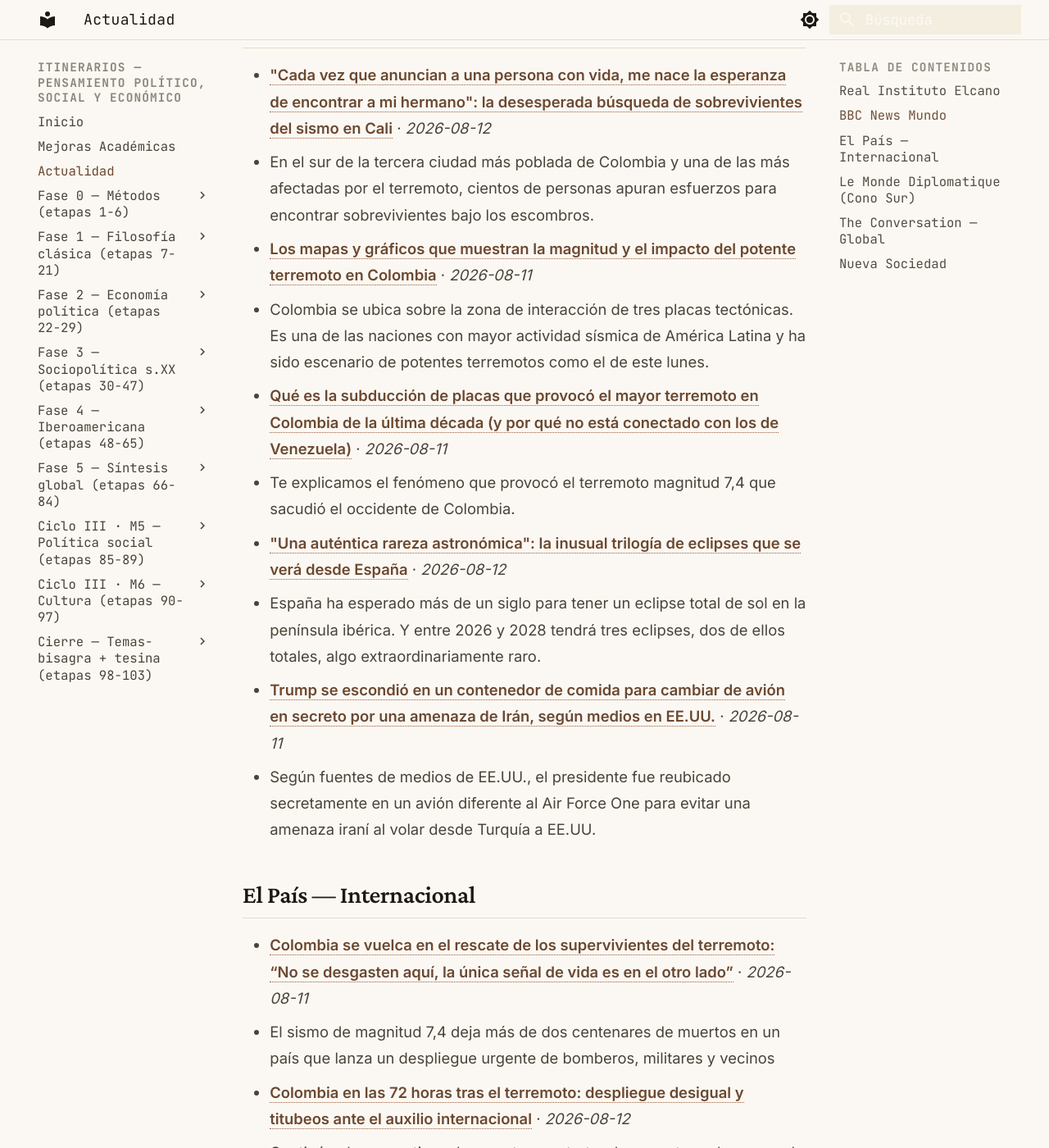
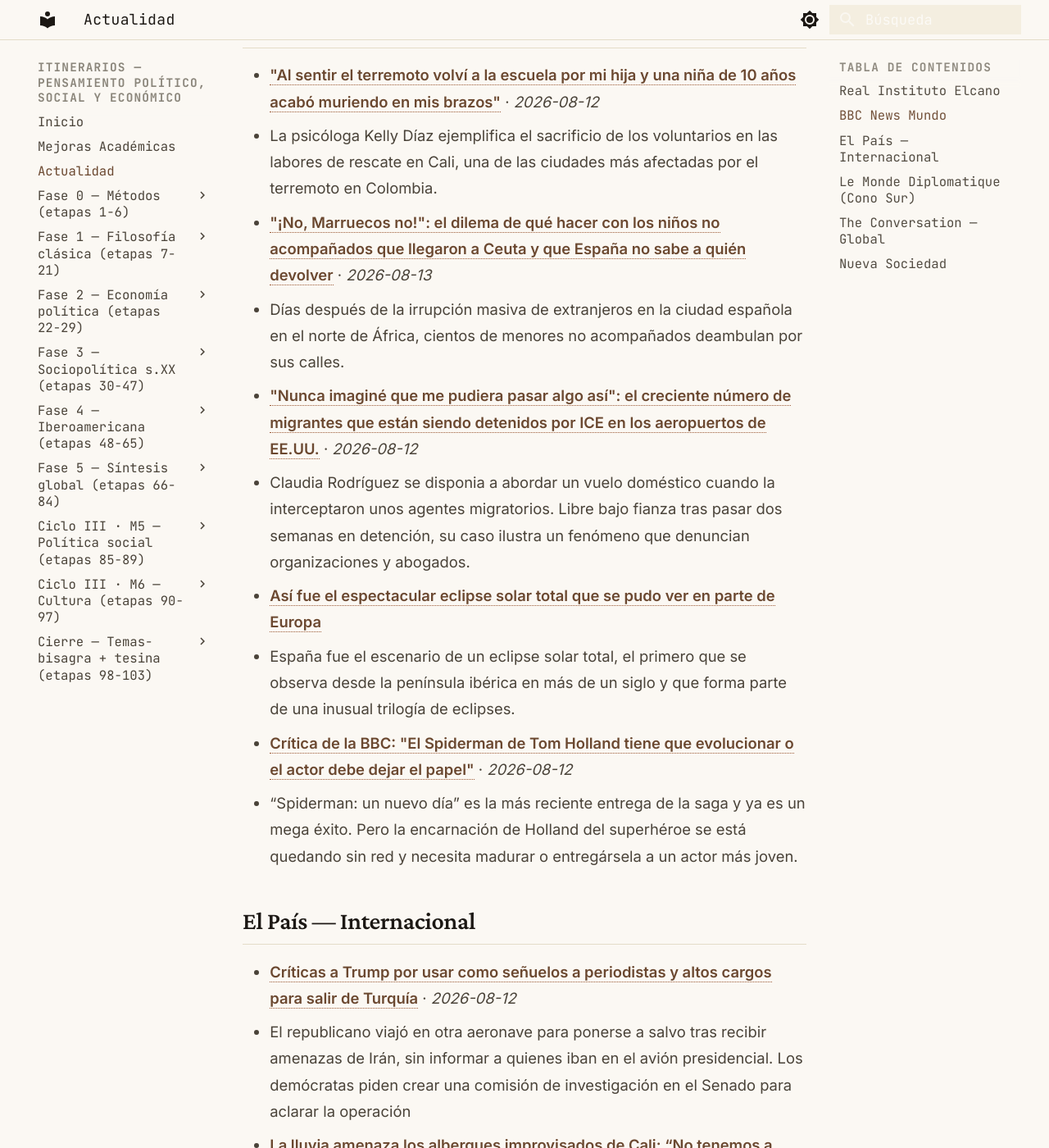
Before and after one commit to MrSpagVi/Curso, an MkDocs documentation site: the page built from docs/actualidad.md, in a window 1280 px wide and 1400 px high, scrolled down 823 px. Shown: the whole window at 82% size. Built offline with MkDocs 1.6.1 and Material for MkDocs 9.7.7, drawn with Linux system fonts in a browser that asks for light colours; some of the changed text lies outside the part shown.

Commit message:
auto: actualidad 2026-08-13

```diff
--- a/docs/actualidad.md
+++ b/docs/actualidad.md
@@ -6,7 +6,7 @@ title: Actualidad
 
 Últimos titulares de fuentes que dictan agenda en ciencia política y geopolítica. Actualizado automáticamente cada día (vía GitHub Actions).
 
-_Última actualización: 2026-08-12 07:10 UTC_
+_Última actualización: 2026-08-13 07:13 UTC_
 
 !!! tip "Ritual mensual — #actualidad"
     El último sábado de cada mes: agarrá **un** titular de los de abajo y escribí **300 palabras** aplicándole **2 autores** del último mes que leíste. ¿Qué diría cada uno? ¿En qué chocan? No resumas la noticia — usala como caso para pensar con las herramientas que venís construyendo. Guardá el texto con el tag `#actualidad` en tu sistema de notas. Esto convierte la teoría en criterio sobre la coyuntura: el objetivo del plan no es citar a Maquiavelo, es leer el presente con él.
@@ -17,29 +17,29 @@ _Sin datos en esta ejecución. Visitar fuente: [https://www.realinstitutoelcano.
 
 ## BBC News Mundo
 
-- **["Cada vez que anuncian a una persona con vida, me nace la esperanza de encontrar a mi hermano": la desesperada búsqueda de sobrevivientes del sismo en Cali](https://www.bbc.com/mundo/articles/c75gk07kr79o?at_medium=RSS&at_campaign=rss)** · *2026-08-12*
-  - En el sur de la tercera ciudad más poblada de Colombia y una de las más afectadas por el terremoto, cientos de personas apuran esfuerzos para encontrar sobrevivientes bajo los escombros.
-- **[Los mapas y gráficos que muestran la magnitud y el impacto del potente terremoto en Colombia](https://www.bbc.com/mundo/articles/c9985j8x59no?at_medium=RSS&at_campaign=rss)** · *2026-08-11*
-  - Colombia se ubica sobre la zona de interacción de tres placas tectónicas. Es una de las naciones con mayor actividad sísmica de América Latina y ha sido escenario de potentes terremotos como el de este lunes.
-- **[Qué es la subducción de placas que provocó el mayor terremoto en Colombia de la última década (y por qué no está conectado con los de Venezuela)](https://www.bbc.com/mundo/articles/cre41wdd4qeo?at_medium=RSS&at_campaign=rss)** · *2026-08-11*
-  - Te explicamos el fenómeno que provocó el terremoto magnitud 7,4 que sacudió el occidente de Colombia.
-- **["Una auténtica rareza astronómica": la inusual trilogía de eclipses que se verá desde España](https://www.bbc.com/mundo/articles/cddjg74l8q9o?at_medium=RSS&at_campaign=rss)** · *2026-08-12*
-  - España ha esperado más de un siglo para tener un eclipse total de sol en la península ibérica. Y entre 2026 y 2028 tendrá tres eclipses, dos de ellos totales, algo extraordinariamente raro.
-- **[Trump se escondió en un contenedor de comida para cambiar de avión en secreto por una amenaza de Irán, según medios en EE.UU.](https://www.bbc.com/mundo/articles/c24m8ymgz7ro?at_medium=RSS&at_campaign=rss)** · *2026-08-11*
-  - Según fuentes de medios de EE.UU., el presidente fue reubicado secretamente en un avión diferente al Air Force One para evitar una amenaza iraní al volar desde Turquía a EE.UU.
+- **["Al sentir el terremoto volví a la escuela por mi hija y una niña de 10 años acabó muriendo en mis brazos"](https://www.bbc.com/mundo/articles/c1l12ed1336o?at_medium=RSS&at_campaign=rss)** · *2026-08-12*
+  - La psicóloga Kelly Díaz ejemplifica el sacrificio de los voluntarios en las labores de rescate en Cali, una de las ciudades más afectadas por el terremoto en Colombia.
+- **["¡No, Marruecos no!": el dilema de qué hacer con los niños no acompañados que llegaron a Ceuta y que España no sabe a quién devolver](https://www.bbc.com/mundo/articles/cly9p3lgw6no?at_medium=RSS&at_campaign=rss)** · *2026-08-13*
+  - Días después de la irrupción masiva de extranjeros en la ciudad española en el norte de África, cientos de menores no acompañados deambulan por sus calles.
+- **["Nunca imaginé que me pudiera pasar algo así": el creciente número de migrantes que están siendo detenidos por ICE en los aeropuertos de EE.UU.](https://www.bbc.com/mundo/articles/cn0nye17n5wo?at_medium=RSS&at_campaign=rss)** · *2026-08-12*
+  - Claudia Rodríguez se disponia a abordar un vuelo doméstico cuando la interceptaron unos agentes migratorios. Libre bajo fianza tras pasar dos semanas en detención, su caso ilustra un fenómeno que denuncian organizaciones y abogados.
+- **[Así fue el espectacular eclipse solar total que se pudo ver en parte de Europa](https://www.bbc.co.uk/mundo/live/crwyjxjzj763t?at_medium=RSS&at_campaign=rss)**
+  - España fue el escenario de un eclipse solar total, el primero que se observa desde la península ibérica en más de un siglo y que forma parte de una inusual trilogía de eclipses.
+- **[Crítica de la BBC: "El Spiderman de Tom Holland tiene que evolucionar o el actor debe dejar el papel"](https://www.bbc.com/mundo/articles/cddjq4g1e1do?at_medium=RSS&at_campaign=rss)** · *2026-08-12*
+  - “Spiderman: un nuevo día” es la más reciente entrega de la saga y ya es un mega éxito. Pero la encarnación de Holland del superhéroe se está quedando sin red y necesita madurar o entregársela a un actor más joven.
 
 ## El País — Internacional
 
-- **[Colombia se vuelca en el rescate de los supervivientes del terremoto: “No se desgasten aquí, la única señal de vida es en el otro lado”](https://elpais.com/america-colombia/2026-08-11/colombia-se-vuelca-en-el-rescate-de-los-supervivientes-del-terremoto-no-se-desgasten-aqui-la-unica-senal-de-vida-es-en-el-otro-lado.html)** · *2026-08-11*
-  - El sismo de magnitud 7,4 deja más de dos centenares de muertos en un país que lanza un despliegue urgente de bomberos, militares y vecinos
-- **[Colombia en las 72 horas tras el terremoto: despliegue desigual y titubeos ante el auxilio internacional](https://elpais.com/america-colombia/2026-08-12/colombia-en-las-72-horas-tras-el-terremoto-despliegue-desigual-y-titubeos-ante-el-auxilio-internacional.html)** · *2026-08-12*
-  - Continúan los operativos de rescate para tratar de encontrar a las cerca de 200 personas que aún permanecen desaparecidas
-- **[Dos terremotos, dos respuestas: las reacciones de Venezuela y Colombia a la tragedia](https://elpais.com/america-colombia/2026-08-12/dos-terremotos-dos-respuestas-las-reacciones-de-venezuela-y-colombia-a-la-tragedia.html)** · *2026-08-12*
-  - La maquinaria especializada, desplegada a tiempo en Colombia, ha sido una de las grandes diferencias con Venezuela, donde en algunas zonas pasó una semana antes de que enviaran retroexcavadoras
+- **[Críticas a Trump por usar como señuelos a periodistas y altos cargos para salir de Turquía](https://elpais.com/internacional/2026-08-12/criticas-a-trump-por-usar-como-senuelos-a-periodistas-y-altos-cargos-para-salir-de-turquia.html)** · *2026-08-12*
+  - El republicano viajó en otra aeronave para ponerse a salvo tras recibir amenazas de Irán, sin informar a quienes iban en el avión presidencial. Los demócratas piden crear una comisión de investigación en el Senado para aclarar la operación
+- **[La lluvia amenaza los albergues improvisados de Cali: “No tenemos a dónde ir”](https://elpais.com/america-colombia/2026-08-13/la-lluvia-amenaza-los-albergues-improvisados-de-cali-no-tenemos-a-donde-ir.html)** · *2026-08-13*
+  - La ciudadanía ha construido albergues informales para atender, con sus propias manos, a cientos de personas que no han recibido el apoyo de la Alcaldía
+- **[El chavismo y la oposición venezolana acuerdan renovar a todos los magistrados del Supremo](https://elpais.com/america/2026-08-13/el-chavismo-y-la-oposicion-venezolana-acuerdan-renovar-a-todos-los-magistrados-del-supremo.html)** · *2026-08-13*
+  - La mesa de negociación, tutelada por Estados Unidos, volverá a reunirse a mediados de septiembre
+- **[El Kremlin teme los votos por la paz](https://elpais.com/internacional/2026-08-13/el-kremlin-teme-los-votos-por-la-paz.html)** · *2026-08-13*
+  - El partido Yábloko, única formación de Rusia contra la guerra en Ucrania, ha pasado a ser contemplado por el poder como un peligro y ha sido excluido de las elecciones
 - **[Las últimas elecciones de Trump](https://elpais.com/opinion/2026-08-10/las-ultimas-elecciones-de-trump.html)** · *2026-08-10*
   - Diga lo que diga y haga lo que haga el presidente tras los comicios de noviembre, sus resultados y sus consecuencias no van a cambiar
-- **[Contra la cretinización tecnológica](https://elpais.com/opinion/2026-08-08/contra-la-cretinizacion-tecnologica.html)** · *2026-08-08*
-  - Los móviles y ciertas aplicaciones digitales son un arma de destrucción masiva de las capacidades cognitivas y relacionales, de la salud mental y democrática
 
 ## Le Monde Diplomatique (Cono Sur)
 
@@ -47,16 +47,16 @@ _Sin datos en esta ejecución. Visitar fuente: [https://www.eldiplo.org/feed/](h
 
 ## The Conversation — Global
 
-- **[Why Trump’s MMR vaccine order is the latest public health disaster, with effects set to last years](https://theconversation.com/why-trumps-mmr-vaccine-order-is-the-latest-public-health-disaster-with-effects-set-to-last-years-289479)** · *2026-08-12*
-  - Trump’s latest executive order is set to lead to delayed vaccinations, falling coverage and a resurgence of diseases once brought under control.
-- **[Luxon survives. But why do National and Labour both struggle with effective leadership?](https://theconversation.com/luxon-survives-but-why-do-national-and-labour-both-struggle-with-effective-leadership-289596)** · *2026-08-12*
-  - Both major parties have had a revolving door of leaders. What is it about modern politics that makes the job so challenging – and are others doing any better?
-- **[Massive Attack deliver history lesson on K-pop’s roots in political protest](https://theconversation.com/massive-attack-deliver-history-lesson-on-k-pops-roots-in-political-protest-289392)** · *2026-08-12*
-  - The lyrics of a famous Korean pop song, covered by Massive Attack during recent shows, express frustration with the establishment and with political hypocrisy.
-- **[The experience of tickling and ticklishness is the same across cultures: new research](https://theconversation.com/the-experience-of-tickling-and-ticklishness-is-the-same-across-cultures-new-research-289505)** · *2026-08-12*
-  - More than 98% of people have been tickled. But scientists still don’t understand why we do it
-- **[People with psychosocial disability from mental illness will lose out from tightened NDIS eligibility](https://theconversation.com/people-with-psychosocial-disability-from-mental-illness-will-lose-out-from-tightened-ndis-eligibility-289378)** · *2026-08-12*
-  - Symptoms and impacts may fluctuate and it can be difficult to show you’ve tried other treatments.
+- **[‘No, I want Mum!’ Does it feel like your child has a favourite parent?](https://theconversation.com/no-i-want-mum-does-it-feel-like-your-child-has-a-favourite-parent-289398)** · *2026-08-13*
+  - It’s okay if a child occasionally chooses one parent over the other. What matters more is whether the child has reliable relationships with both parents.
+- **[As Brisbane 2032 gets closer, Australian girls are quitting organised sports. What can be done?](https://theconversation.com/as-brisbane-2032-gets-closer-australian-girls-are-quitting-organised-sports-what-can-be-done-289152)** · *2026-08-13*
+  - Girls who are 15 now will be about 21 when Brisbane 2032 rolls around. But many will have walked away from sports by then.
+- **[Why the $2.5 billion Tomago aluminium deal is no ordinary bailout](https://theconversation.com/why-the-2-5-billion-tomago-aluminium-deal-is-no-ordinary-bailout-289629)** · *2026-08-13*
+  - The government’s approach to saving Tomago offers a blueprint for other interventions to future-proof industry, such as at Whyalla.
+- **[Safe havens protect Australian mammals from invasive predators. Why aren’t they working for other animal groups?](https://theconversation.com/safe-havens-protect-australian-mammals-from-invasive-predators-why-arent-they-working-for-other-animal-groups-289228)** · *2026-08-13*
+  - Fenced-off safe havens and islands free from cats and foxes have given endangered mammals breathing space. But they’re not yet helping many other groups of animals
+- **[A new ADHD drug targets three brain chemicals instead of two. Here’s what that means](https://theconversation.com/a-new-adhd-drug-targets-three-brain-chemicals-instead-of-two-heres-what-that-means-288710)** · *2026-08-13*
+  - Along with dopamine and noradrenaline, this new drug also impacts levels of serotonin.
 
 ## Nueva Sociedad
 
```
